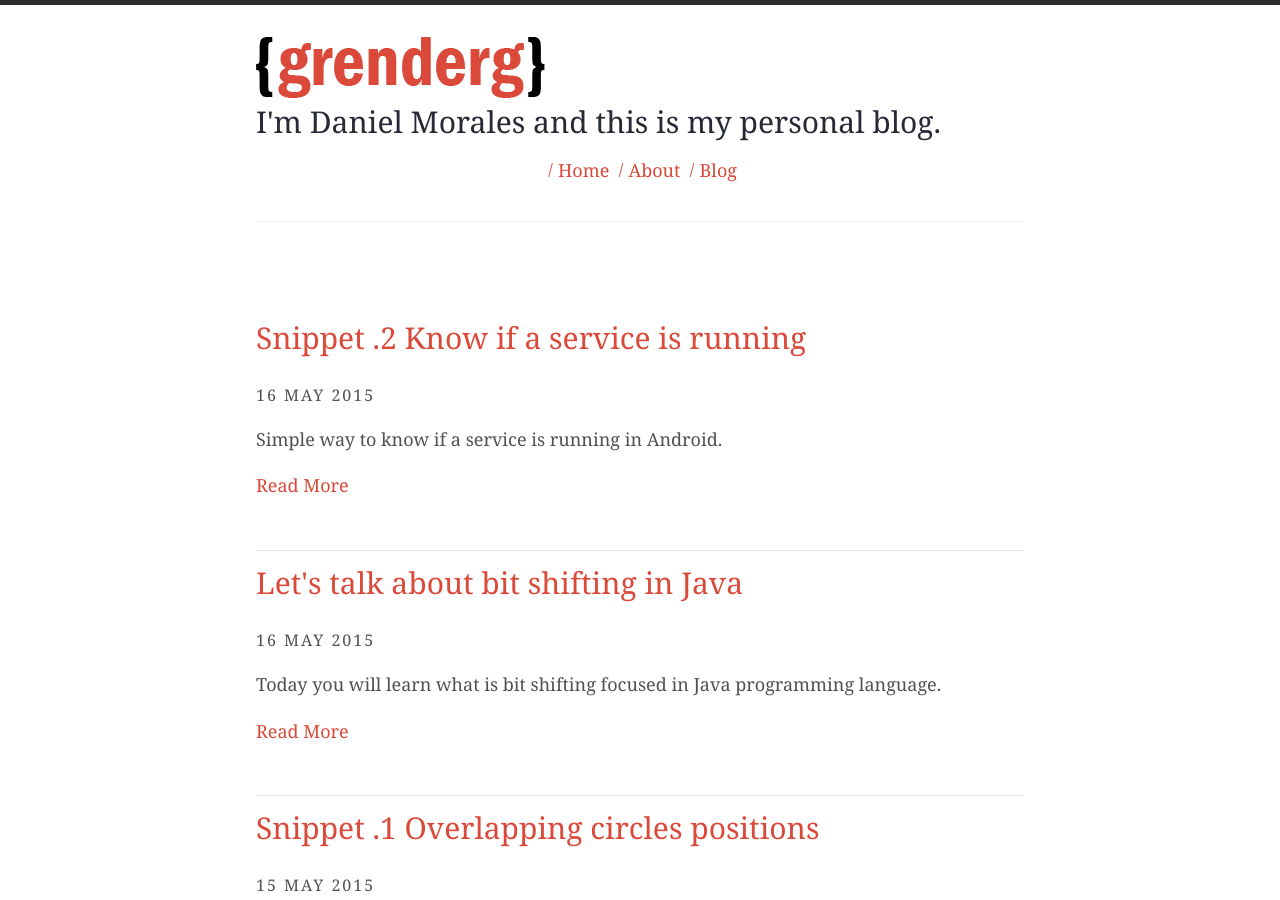
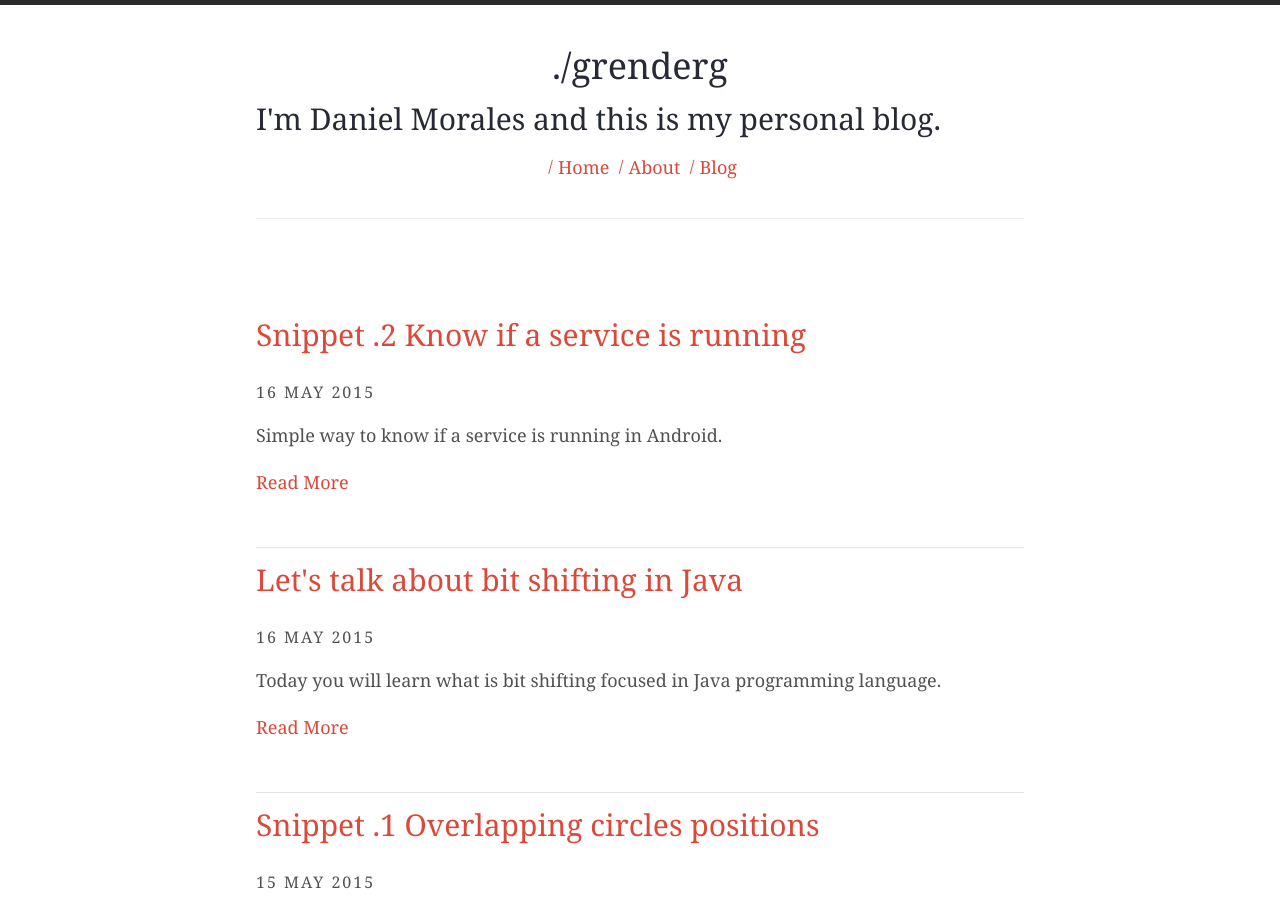
Before and after one commit to GrenderG/grenderg.github.io, a Jekyll site: the page built from index.html, in a window 1280 px wide and 900 px high. Built offline with Jekyll 4.4.1, drawn with Linux system fonts in a browser that asks for light colours; nearby versions of some CDN libraries.

Commit message:
changed font

```diff
--- a/_layouts/default.html
+++ b/_layouts/default.html
@@ -25,9 +25,9 @@
     </head>
     <body class="{{ site.harmony.basetheme }}">
         <header class="main-header">
-            <div class="wc-container" style="align: center;">
-                <!--<h1><a href="{{ site.baseurl }}/">{{ site.harmony.name }}</a></h1>-->
-				<a href="{{ site.baseurl }}/"><img src="/assets/image/logo.png"></a>
+            <div class="wc-container">
+                <h1><a href="{{ site.baseurl }}/">{{ site.harmony.name }}</a></h1>
+				<!--<a href="{{ site.baseurl }}/"><img src="/assets/image/logo.png"></a>-->
                 <h3>{{ site.harmony.description }}</h3>
                 {% include header-links.html %}
 			<hr/>
```
